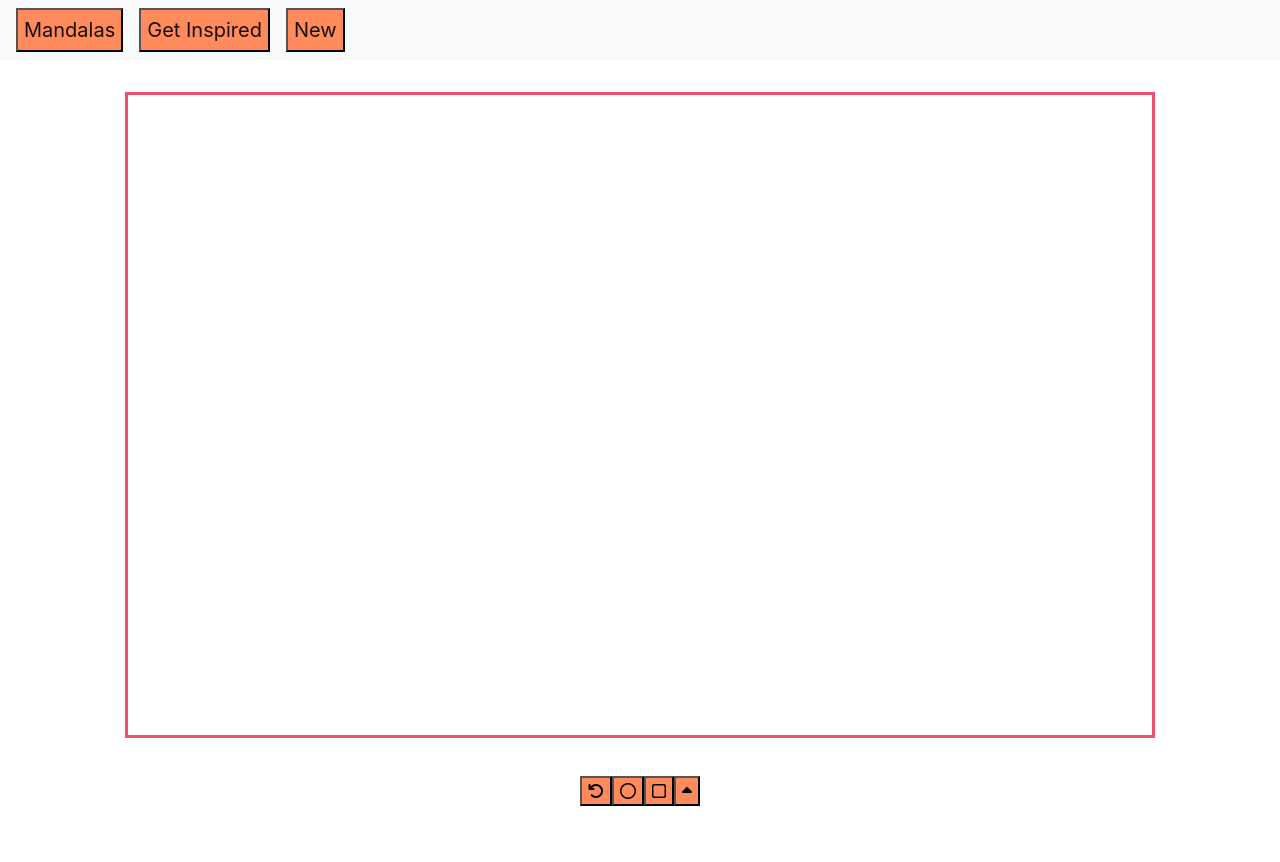
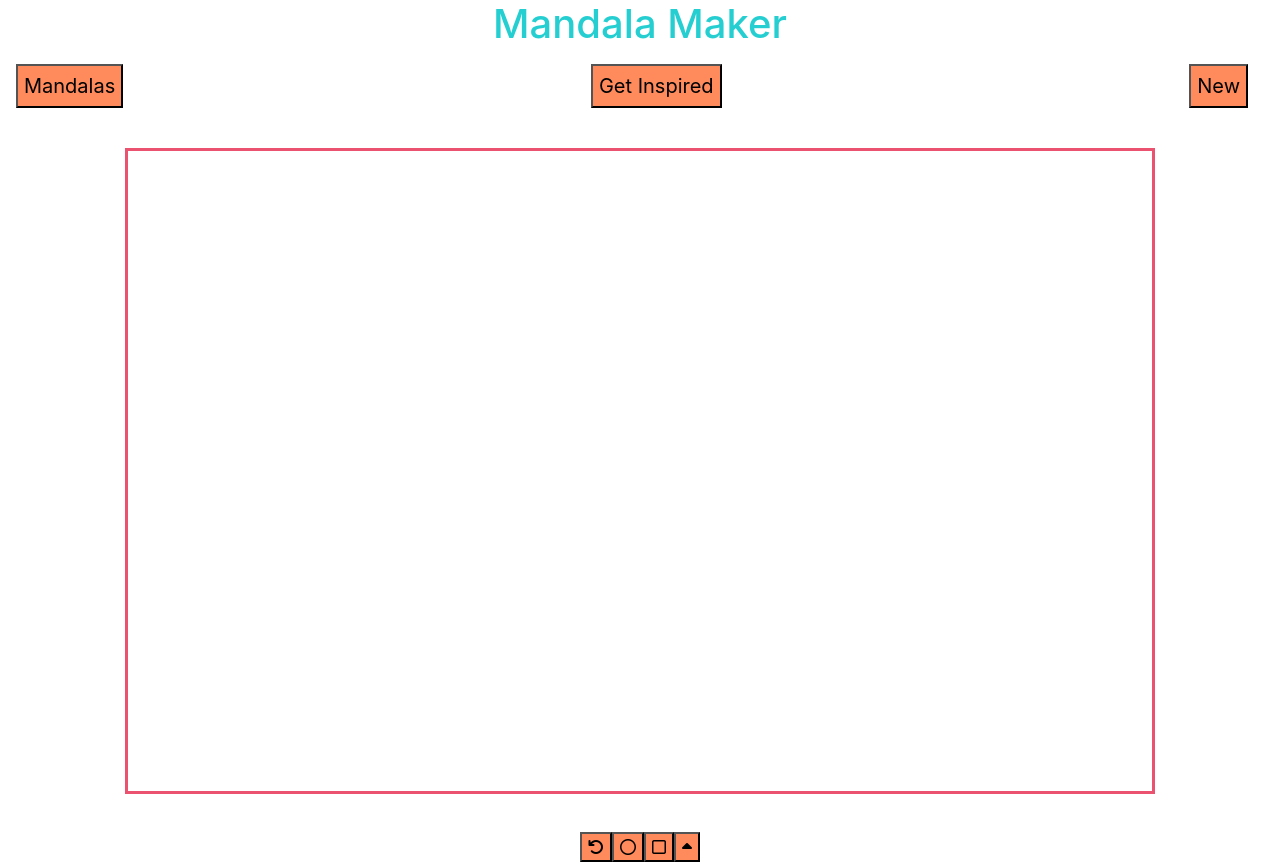
Before and after one commit to nicoledow/mandala-maker, a React (Create React App) app in the folder mandala-maker/: page / in a window 1280 px wide. Before the commit the page ends 806 px from the top, so only its background shows below. Built offline with nearby package versions, Linux system fonts and the light colour scheme; the HTML template or start-up script is replaced by a standard one.

Commit message:
add header and styling

```diff
--- a/mandala-maker/public/index.html
+++ b/mandala-maker/public/index.html
@@ -19,6 +19,7 @@
   </head>
   <body>
     <noscript>You need to enable JavaScript to run this app.</noscript>
+    <h1>Mandala Maker</h1>
     <div id="root"></div>
 
     <script src="https://code.jquery.com/jquery-3.3.1.slim.min.js" integrity="sha384-q8i/X+965DzO0rT7abK41JStQIAqVgRVzpbzo5smXKp4YfRvH+8abtTE1Pi6jizo" crossorigin="anonymous"></script>
--- a/mandala-maker/src/Components/Navbar.js
+++ b/mandala-maker/src/Components/Navbar.js
@@ -2,7 +2,7 @@ import React from 'react';
 
 const Navbar = () => {
   return (
-    <nav className="navbar navbar-expand-lg navbar-light bg-light">
+    <nav className="navbar">
       <button className="navbar-brand">Mandalas</button>
       <button className="navbar-brand">Get Inspired</button>
       <button className="navbar-brand">New</button>
--- a/mandala-maker/src/index.css
+++ b/mandala-maker/src/index.css
@@ -22,6 +22,11 @@ code {
     monospace;
 }
 
+h1 {
+  color: #25CED1;
+  text-align: center;
+}
+
 canvas {
   border-style: solid;
   border-color: #EA526F;
```
